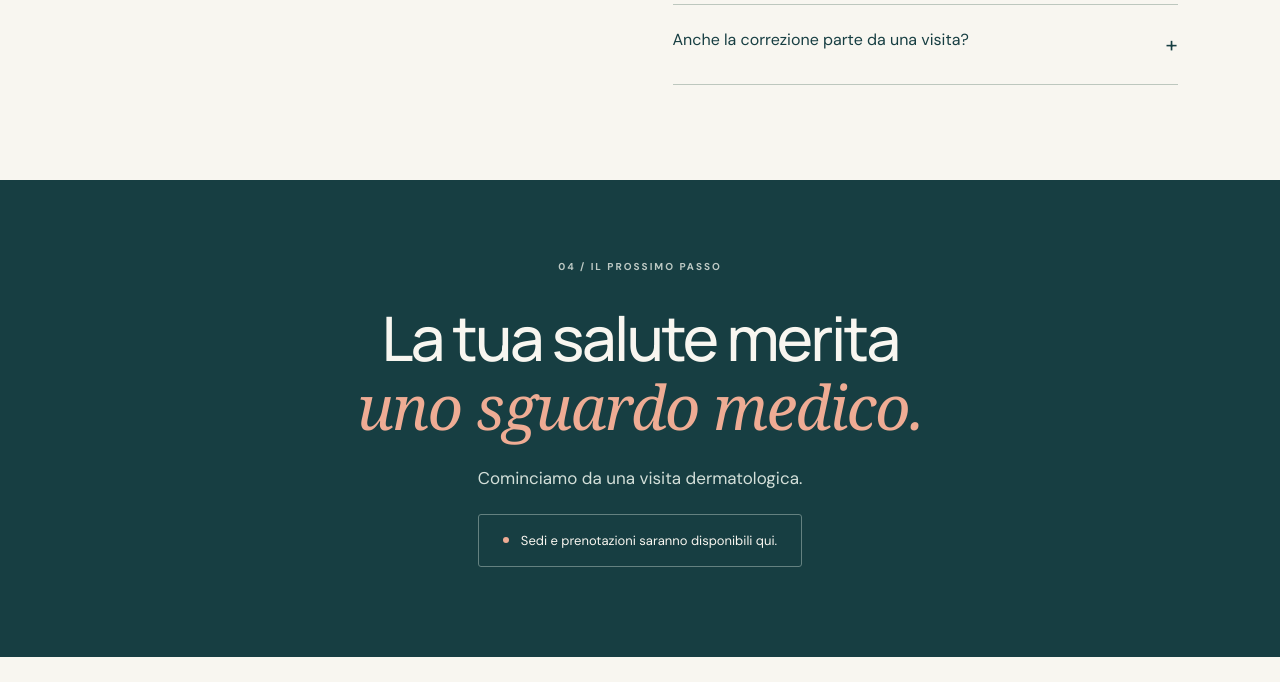
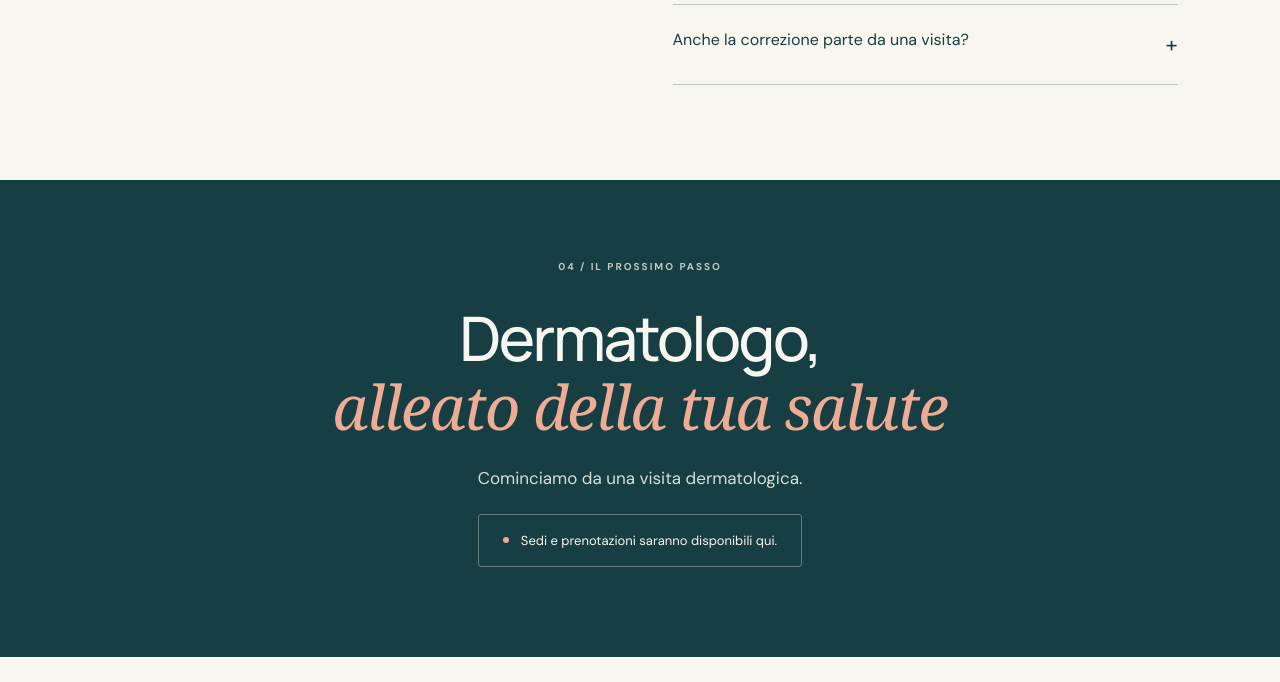
Before and after one commit to andrea941990/SITO_DERMATOLOGICO, a plain HTML site: page index.html in a window 1280 px wide. Shown: the part 2709-3391 px from the top of the page. Drawn offline with Linux system fonts and the light colour scheme.

Commit message:
Update visit heading to Dermatologo, alleato della tua salute

```diff
--- a/index.html
+++ b/index.html
@@ -53,7 +53,7 @@
       <details><summary>Cosa significa uno sguardo d’insieme?<span aria-hidden="true">+</span></summary><p>Considerare il disturbo dermatologico insieme alla storia di salute, alle altre patologie e ai farmaci assunti. La valutazione medica orienta gli eventuali accertamenti e il confronto con altri specialisti.</p></details>
       <details><summary>Anche la correzione parte da una visita?<span aria-hidden="true">+</span></summary><p>Sì. Prima di discutere un trattamento correttivo occorre valutare il problema e l’indicazione clinica, chiarendo possibilità, rischi e risultati attesi.</p></details>
     </div></section>
-    <section class="visit section" id="visita" aria-labelledby="visit-title"><p class="eyebrow">04 / IL PROSSIMO PASSO</p><h2 id="visit-title">La tua salute merita<br><em>uno sguardo medico.</em></h2><p>Cominciamo da una visita dermatologica.</p><div class="contact-pending"><span class="status-dot"></span> Sedi e prenotazioni saranno disponibili qui.</div></section>
+    <section class="visit section" id="visita" aria-labelledby="visit-title"><p class="eyebrow">04 / IL PROSSIMO PASSO</p><h2 id="visit-title">Dermatologo,<br><em>alleato della tua salute</em></h2><p>Cominciamo da una visita dermatologica.</p><div class="contact-pending"><span class="status-dot"></span> Sedi e prenotazioni saranno disponibili qui.</div></section>
   </main>
   <footer><a class="brand" href="#">serena<span class="brand-dot">.</span><small>DERMATOLOGIA</small></a><p>Dermatologia. Prevenzione, cura, correzione.</p><span>BOZZA DI PROGETTO · NOVEMBRE 2026</span></footer>
 </body>
```
